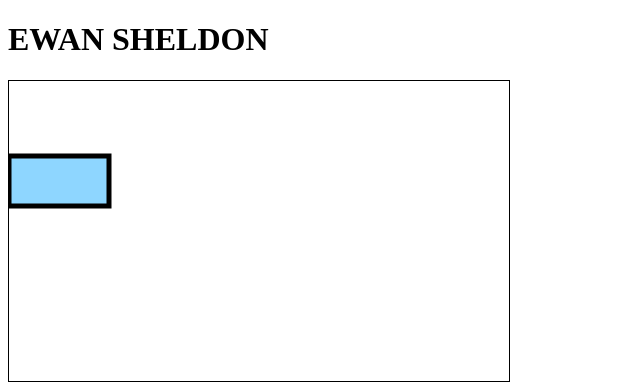
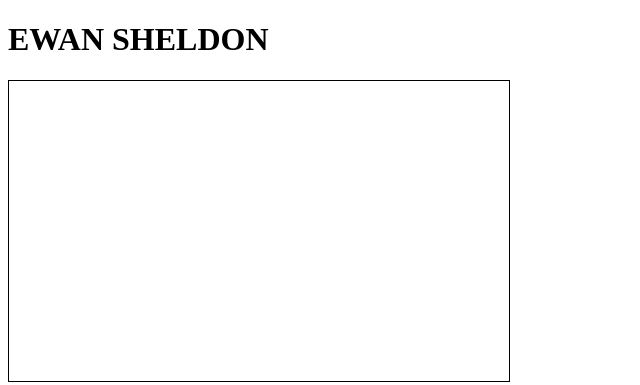
Before and after one commit to ewansheldon/ewansheldon.github.io, a website: page index.html in a window 1280 px wide. Shown: the whole page, without its empty margins (0-640 px from the left). Drawn offline with Linux system fonts and the light colour scheme.

Commit message:
new date

```diff
--- a/index.html
+++ b/index.html
@@ -6,33 +6,64 @@
 <canvas id="myCanvas" width="500" height="300" style="border:1px solid #000000;"></canvas>
 
 <script>
-  function drawRectangle(myRectangle, context) {
-    context.beginPath();
-    context.rect(myRectangle.x, myRectangle.y, myRectangle.width, myRectangle.height);
-    context.fillStyle = '#8ED6FF';
-    context.fill();
-    context.lineWidth = myRectangle.borderWidth;
-    context.strokeStyle = 'black';
-    context.stroke();
-  }
 
-  var canvas = document.getElementById('myCanvas');
-  var context = canvas.getContext('2d');
+  new Date()
 
-  var myRectangle = {
-    x: 0,
-    y: 75,
-    width: 100,
-    height: 50,
-    borderWidth: 5
-  };
-
-  setTimeout(function() {
-    var startTime = (new Date()).getTime();
-    animate(myRectangle, canvas, context, startTime);
-  }, 1000);
-
-  drawRectangle(myRectangle, context);
+  // window.requestAnimFrame = (function(callback) {
+  //   return window.requestAnimationFrame || window.webkitRequestAnimationFrame || window.mozRequestAnimationFrame || window.oRequestAnimationFrame || window.msRequestAnimationFrame ||
+  //   function(callback) {
+  //     window.setTimeout(callback, 1000 / 60);
+  //   };
+  // })();
+  //
+  // function drawRectangle(myRectangle, context) {
+  //   context.beginPath();
+  //   context.rect(myRectangle.x, myRectangle.y, myRectangle.width, myRectangle.height);
+  //   context.fillStyle = '#8ED6FF';
+  //   context.fill();
+  //   context.lineWidth = myRectangle.borderWidth;
+  //   context.strokeStyle = 'black';
+  //   context.stroke();
+  // }
+  //
+  // function animate(myRectangle, canvas, context, startTime) {
+  //   var time = (new Date()).getTime() - startTime;
+  //
+  //   var linearSpeed = 100;
+  //   var newX = linearSpeed * time / 1000;
+  //
+  //   if(newX < canvas.width - myRectangle.width - myRectangle.borderWidth / 2) {
+  //     myRectangle.x = newX;
+  //   }
+  //
+  //   // clear
+  //   context.clearRect(0, 0, canvas.width, canvas.height);
+  //
+  //   drawRectangle(myRectangle, context);
+  //
+  //   // request new frame
+  //   requestAnimFrame(function() {
+  //     animate(myRectangle, canvas, context, startTime);
+  //   });
+  // }
+  //
+  // var canvas = document.getElementById('myCanvas');
+  // var context = canvas.getContext('2d');
+  //
+  // var myRectangle = {
+  //   x: 0,
+  //   y: 75,
+  //   width: 100,
+  //   height: 50,
+  //   borderWidth: 5
+  // };
+  //
+  // setTimeout(function() {
+  //   var startTime = (new Date()).getTime();
+  //   animate(myRectangle, canvas, context, startTime);
+  // }, 1000);
+  //
+  // drawRectangle(myRectangle, context);
 
 </script>
 
```
Also changed, not shown: package.json (added, +21 -0 lines), 1 other file.
